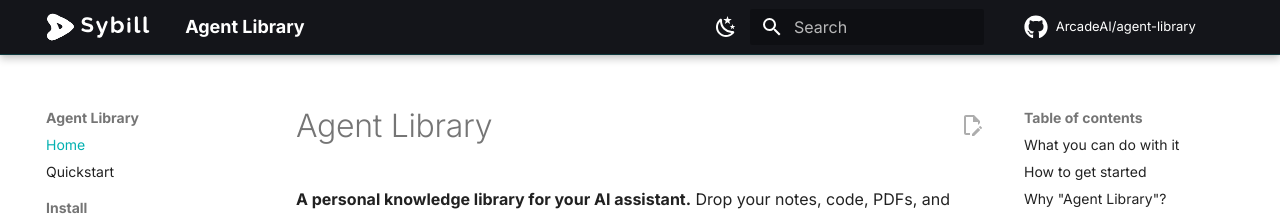
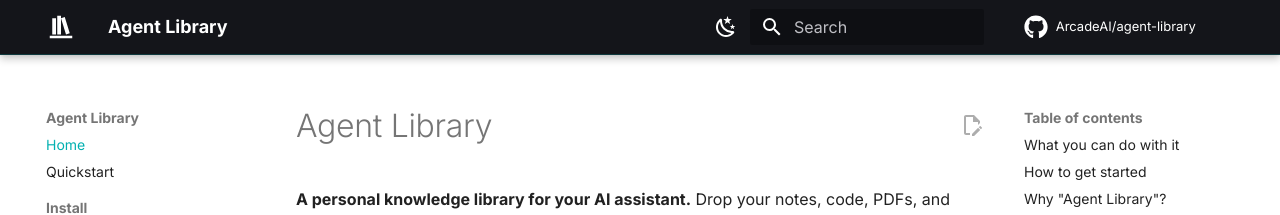
Before and after one commit to arcadeai-labs/agent-library, an MkDocs documentation site: the page built from docs/index.md, in a window 1280 px wide. Shown: the top 215 px of the page. Built offline with MkDocs 1.6.1 and Material for MkDocs 9.7.7, drawn with Linux system fonts in a browser that asks for light colours; comment, search, counter and statistics services are not loaded.

Commit message:
Drop borrowed wordmark; soften inline-code color for readability
The arcade.dev wordmark was misleading on a docs site for a different
product (Agent Library). Removed it along with the matching favicon.
The header now shows the site_name as text alongside a Material icon
(`material/bookshelf`) — own branding, no third-party logo.

Inline `code` was tinted cyan in the previous commit, which made every
backticked term in prose loud enough to wear the eye down across long
pages. Reverted inline code to body color on the navy surface; cyan is
now reserved for links, hovers, focus rings, and admonition borders —
the spots where it draws the eye on purpose.

```diff
--- a/docs/assets/extra.css
+++ b/docs/assets/extra.css
@@ -84,10 +84,12 @@
   color: var(--arcade-cyan);
 }
 
-/* Code blocks: match the navy surface tone. */
+/* Code: navy surface tone, body color text. Earlier draft tinted inline
+ * `code` cyan, which made every backticked term in prose loud and wore
+ * down the eye fast. Cyan stays reserved for links and accents. */
 [data-md-color-scheme="slate"] .md-typeset code {
   background-color: var(--arcade-surface-2);
-  color: var(--arcade-cyan);
+  color: var(--arcade-fg);
   border-radius: 3px;
 }
 [data-md-color-scheme="slate"] .md-typeset pre > code {
--- a/mkdocs.yml
+++ b/mkdocs.yml
@@ -9,8 +9,12 @@
 
 theme:
   name: material
-  logo: assets/logo.svg
-  favicon: assets/favicon.jpg
+  # Identity is "Agent Library" (the site_name) rendered as the header text;
+  # the brand vibe comes from the cyan accent + dark theme defined below and
+  # in docs/assets/extra.css, not from a borrowed wordmark.
+  icon:
+    logo: material/bookshelf
+    repo: fontawesome/brands/github
   features:
     - navigation.instant
     - navigation.tracking
@@ -43,8 +47,6 @@
   font:
     text: Inter
     code: JetBrains Mono
-  icon:
-    repo: fontawesome/brands/github
 
 extra_css:
   - assets/extra.css
```
Also changed, not shown: docs/assets/favicon.jpg (deleted), docs/assets/logo.svg (deleted).
